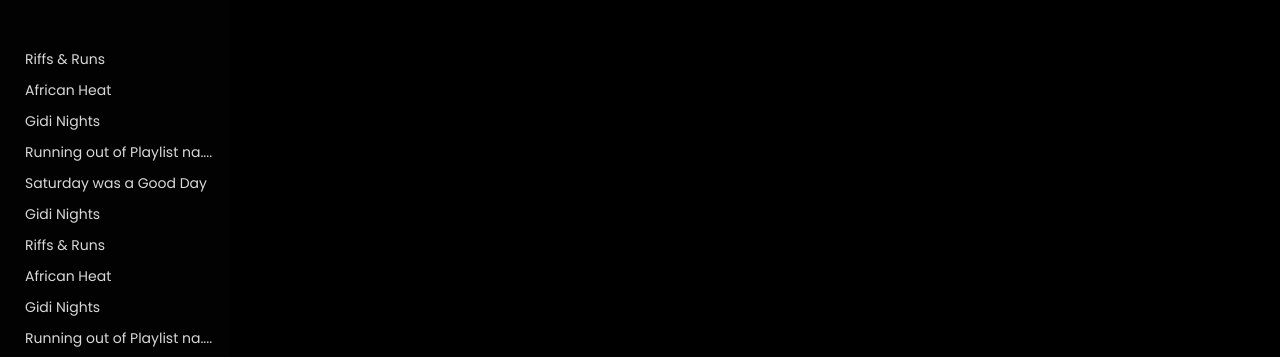
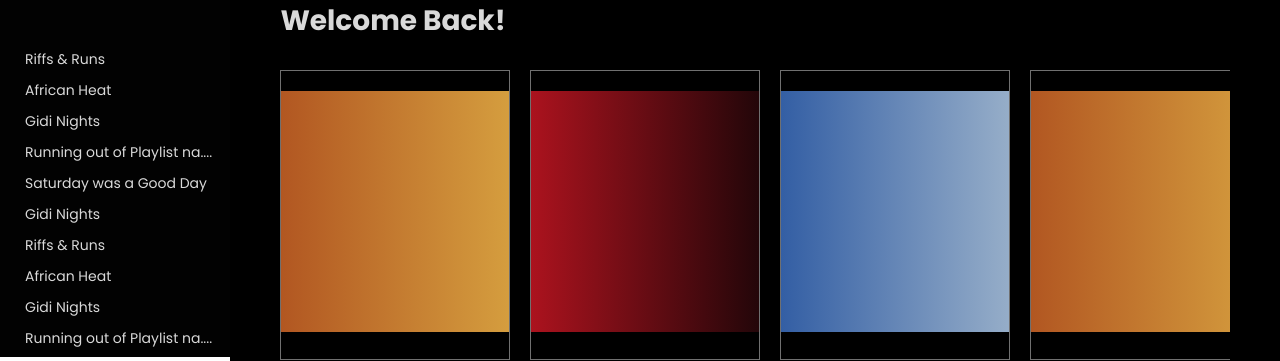
Before and after one commit to iamLolade/uduX_player, a React (Create React App) app: page / in a window 1280 px wide. Shown: the part 443-804 px from the top of the page. Built offline with nearby package versions, Linux system fonts and the light colour scheme.

Commit message:
Updated Card component

```diff
--- a/src/components/card/Card.jsx
+++ b/src/components/card/Card.jsx
@@ -1,6 +1,17 @@
+import { StyledCard, CardContent } from "../styles/Card.styled";
+import { cardData } from "./cardData";
+
 const Card = () => {
     return (
-        <div></div>
+        <>
+            {cardData?.map(({key, src, bg, label, text}) => (
+                <StyledCard key={key}>
+                    <CardContent bg={bg}>
+
+                    </CardContent>
+                </StyledCard>
+            ))}
+        </>
     );
 }
 
--- /dev/null
+++ b/src/components/card/cardData.js
@@ -0,0 +1,44 @@
+export const cardData = [
+    {
+        key: 1,
+        src: './icons/burnaboy.svg',
+        bg: 'linear-gradient(89.79deg, #AB491C -19.39%, #DDAE45 123.38%)',
+        label: 'Daily Vibes 1',
+        text: 'Burna Boy, Oxlade, Davido, Tems Wizkid, Tiwa Savage..... '
+    },
+    {
+        key: 2,
+        src: './icons/burnaboy.svg',
+        bg: 'linear-gradient(89.79deg, #C61522 -19.39%, #030304 123.38%)',
+        label: 'Daily Vibes 2',
+        text: 'Lojay, Oxlade, Amaa Rae, Rema, Omah Lay, SGawd.... '
+    },
+    {
+        key: 3,
+        src: './icons/burnaboy.svg',
+        bg: 'linear-gradient(89.79deg, #204F9D -19.39%, #ADC0D1 123.38%)',
+        label: 'Daily Vibes 3',
+        text: 'Koffee, Chris Brown, WSTRN, Drake, Future, Burna Boy'
+    },
+    {
+        key: 4,
+        src: './icons/burnaboy.svg',
+        bg: 'linear-gradient(89.79deg, #AB491C -19.39%, #DDAE45 123.38%)',
+        label: 'Daily Vibes 1',
+        text: 'Burna Boy, Oxlade, Davido, Tems Wizkid, Tiwa Savage..... '
+    },
+    {
+        key: 5,
+        src: './icons/burnaboy.svg',
+        bg: 'linear-gradient(89.79deg, #C61522 -19.39%, #030304 123.38%)',
+        label: 'Daily Vibes 2',
+        text: 'Lojay, Oxlade, Amaa Rae, Rema, Omah Lay, SGawd.... '
+    },
+    {
+        key: 6,
+        src: './icons/burnaboy.svg',
+        bg: 'linear-gradient(89.79deg, #204F9D -19.39%, #ADC0D1 123.38%)',
+        label: 'Daily Vibes 3',
+        text: 'Koffee, Chris Brown, WSTRN, Drake, Future, Burna Boy'
+    }
+]
--- a/src/components/main/Main.jsx
+++ b/src/components/main/Main.jsx
@@ -1,4 +1,5 @@
-import { StyledMain, Banner, MainText, Content } from "../styles/Main.styled";
+import { StyledMain, Banner, MainText, Content, CardContainer } from "../styles/Main.styled";
+import Card from "../card/Card";
 
 const Main = () => {
     return (
@@ -8,6 +9,15 @@ const Main = () => {
                 <MainText>
                     Welcome Back!
                 </MainText>
+                <CardContainer>
+                    <Card />
+                </CardContainer>
+                <MainText>
+                    Cheers to the Weekend
+                </MainText>
+                <CardContainer>
+                    <Card />
+                </CardContainer>
             </Content>
         </StyledMain>
     );
--- /dev/null
+++ b/src/components/styles/Card.styled.js
@@ -0,0 +1,16 @@
+import styled from "styled-components";
+
+export const StyledCard = styled.div`
+    height: 290px;
+    min-width: 230px;
+    padding: 10px 0;
+    margin-right: 20px;
+    border: 1px solid #707070;
+    background: #000;
+`
+
+export const CardContent = styled.div`
+    height: 90%;
+    margin: 10px auto;
+    background: ${({bg}) => bg }
+`
--- a/src/components/styles/Main.styled.js
+++ b/src/components/styles/Main.styled.js
@@ -3,10 +3,12 @@ import styled from 'styled-components'
 export const StyledMain = styled.div`
     display: flex;
     flex-direction: column;
-    height: 90%;
+    height: 80%;
     background: #000;
     padding: 0 20px;
     margin: 0 auto;
+    overflow: auto;
+    padding-bottom: 20px;
 `
 
 export const Banner = styled.img`
@@ -19,3 +21,9 @@ export const MainText = styled.h3`
     font-weight: 700;
     font-size: 28px;
 `
+
+export const CardContainer = styled.div`
+    display: flex;
+    flex-direction: row;
+    overflow: auto
+`
```
Also changed, not shown: public/icons/burnaboy.svg (added).
